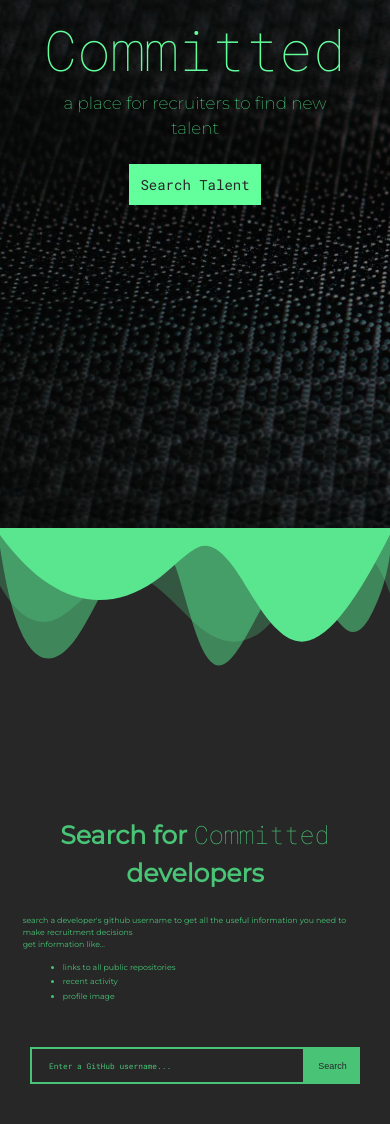
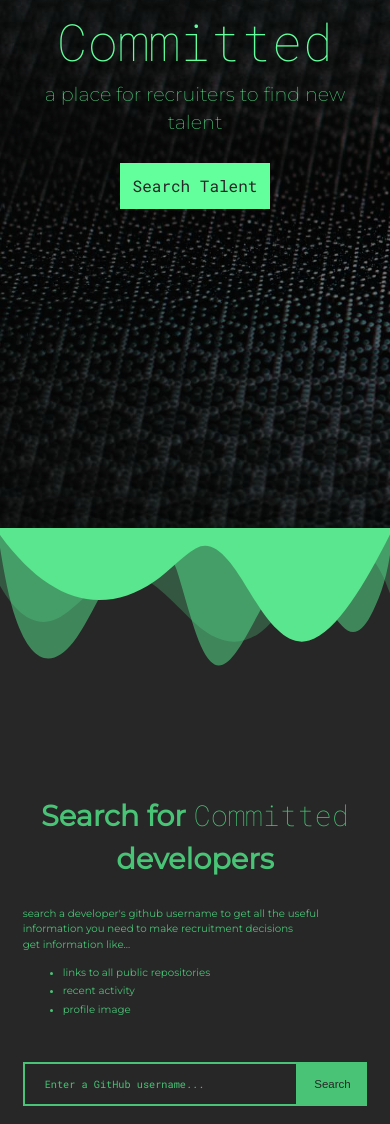
Before and after one commit to sp-wright/committed, a React app: page / in a window 390 px wide. Shown: the part 316-1440 px from the top of the page. Built offline with nearby package versions, Linux system fonts and the light colour scheme.

Commit message:
update css

```diff
--- a/src/index.css
+++ b/src/index.css
@@ -270,6 +270,7 @@ button[type='submit']:focus {
   background-color: var(--dark-grey-color);
   margin: 1rem;
   padding: 1rem;
+  filter: drop-shadow(1px 2px 2px black);
 }
 
 /********************* RepoItem *********************/
@@ -398,7 +399,7 @@ button[type='submit']:focus {
 
 @media (max-width: 950px) {
   * {
-    font-size: 0.7rem;
+    font-size: 0.8rem;
   }
 
   /******* Header ********/
@@ -407,6 +408,10 @@ button[type='submit']:focus {
     grid-template-columns: 1fr;
     text-align: center;
     position: relative;
+  }
+
+  .main-title {
+    font-size: 4rem;
   }
 
   .title-container {
@@ -454,7 +459,15 @@ button[type='submit']:focus {
   }
 
   button[type='submit'] {
-    font-size: 0.8rem;
+    font-size: 0.9rem;
+    border: 3px solid var(--dark-green-color);
+  }
+
+  button[type='submit']:hover {
+    border: 3px solid var(--dark-green-color);
+  }
+  button[type='submit']:focus {
+    border: 3px solid var(--off-white-color);
   }
 
   .spinner-container {
```
